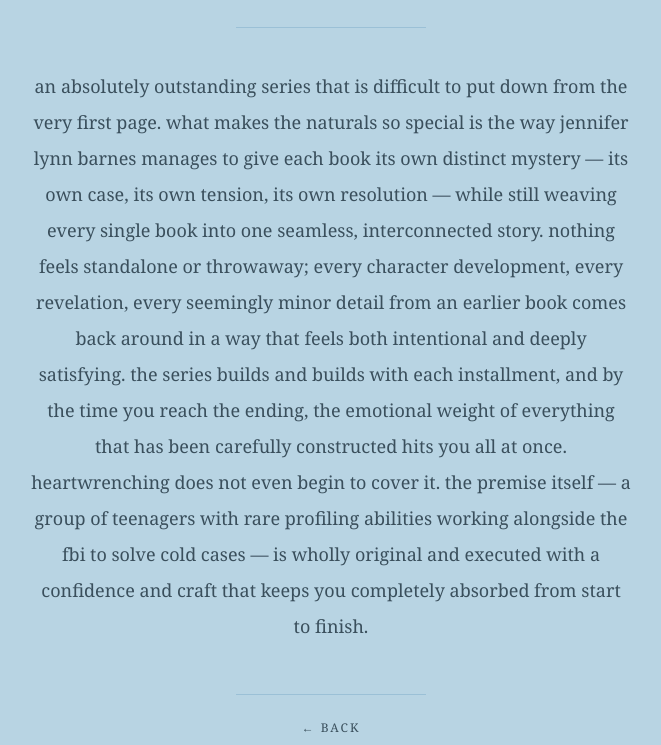
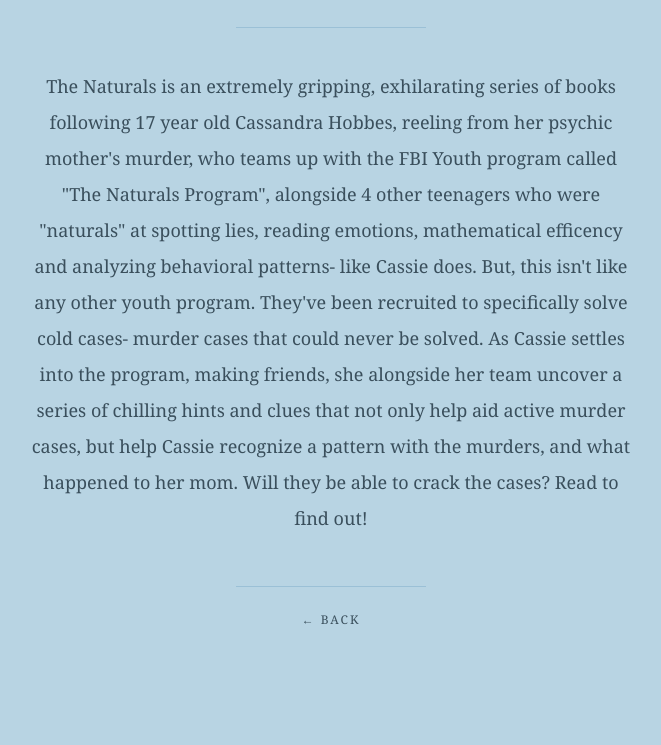
Before and after one commit to visuale-studio/the-reading-nook, a plain HTML site: page thenaturals-review.html in a window 1280 px wide. Shown: the part 186-931 px from the top of the page, without its empty margins (309-970 px from the left). After the commit the page ends 823 px from the top, so only its background shows below. Drawn offline with Linux system fonts and the light colour scheme.

Commit message:
Update thenaturals-review.html

```diff
--- a/thenaturals-review.html
+++ b/thenaturals-review.html
@@ -12,7 +12,7 @@
   <hr style="width: 15%; border: none; border-top: 1px solid #9bc0d6; margin: 30px auto;">
 
   <p style="color: #3a4f5c; font-size: 18px; max-width: 600px; margin: 40px auto; line-height: 2; padding: 0 40px;">
-    an absolutely outstanding series that is difficult to put down from the very first page. what makes the naturals so special is the way jennifer lynn barnes manages to give each book its own distinct mystery — its own case, its own tension, its own resolution — while still weaving every single book into one seamless, interconnected story. nothing feels standalone or throwaway; every character development, every revelation, every seemingly minor detail from an earlier book comes back around in a way that feels both intentional and deeply satisfying. the series builds and builds with each installment, and by the time you reach the ending, the emotional weight of everything that has been carefully constructed hits you all at once. heartwrenching does not even begin to cover it. the premise itself — a group of teenagers with rare profiling abilities working alongside the fbi to solve cold cases — is wholly original and executed with a confidence and craft that keeps you completely absorbed from start to finish.
+  The Naturals is an extremely gripping, exhilarating series of books following 17 year old Cassandra Hobbes, reeling from her psychic mother's murder, who teams up with the FBI Youth program called "The Naturals Program", alongside 4 other teenagers who were "naturals" at spotting lies, reading emotions, mathematical efficency and analyzing behavioral patterns- like Cassie does. But, this isn't like any other youth program. They've been recruited to specifically solve cold cases- murder cases that could never be solved. As Cassie settles into the program, making friends, she alongside her team uncover a series of chilling hints and clues that not only help aid active murder cases, but help Cassie recognize a pattern with the murders, and what happened to her mom. Will they be able to crack the cases? Read to find out!
   </p>
 
   <hr style="width: 15%; border: none; border-top: 1px solid #9bc0d6; margin: 50px auto 20px;">
```
